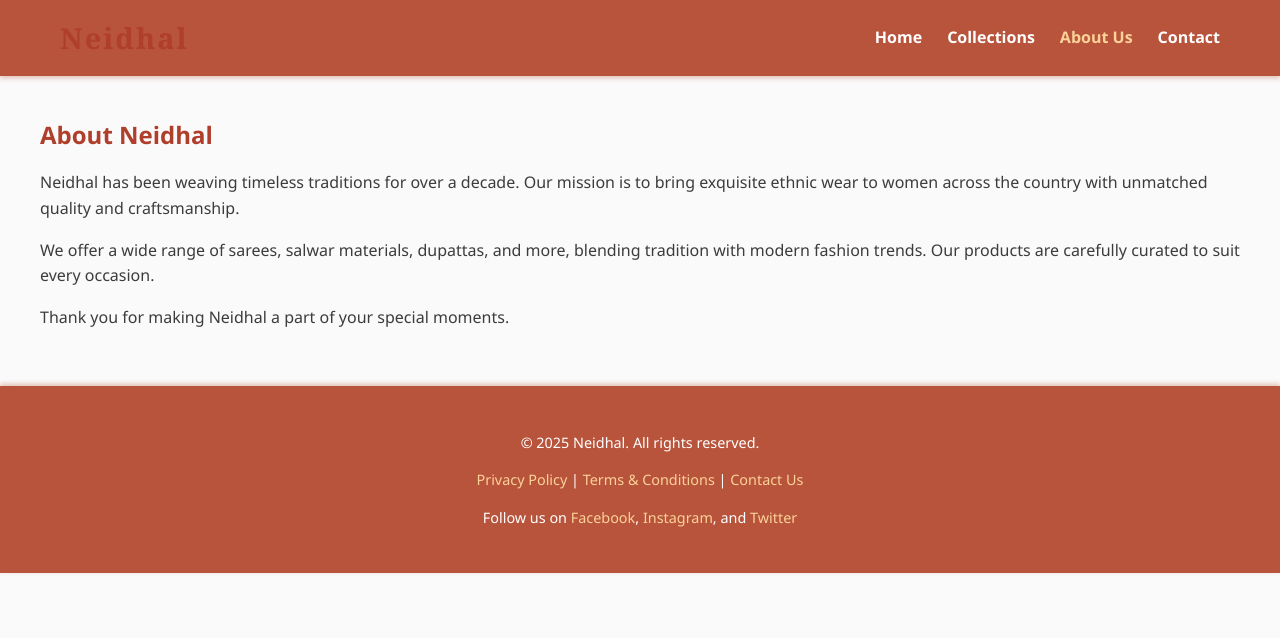
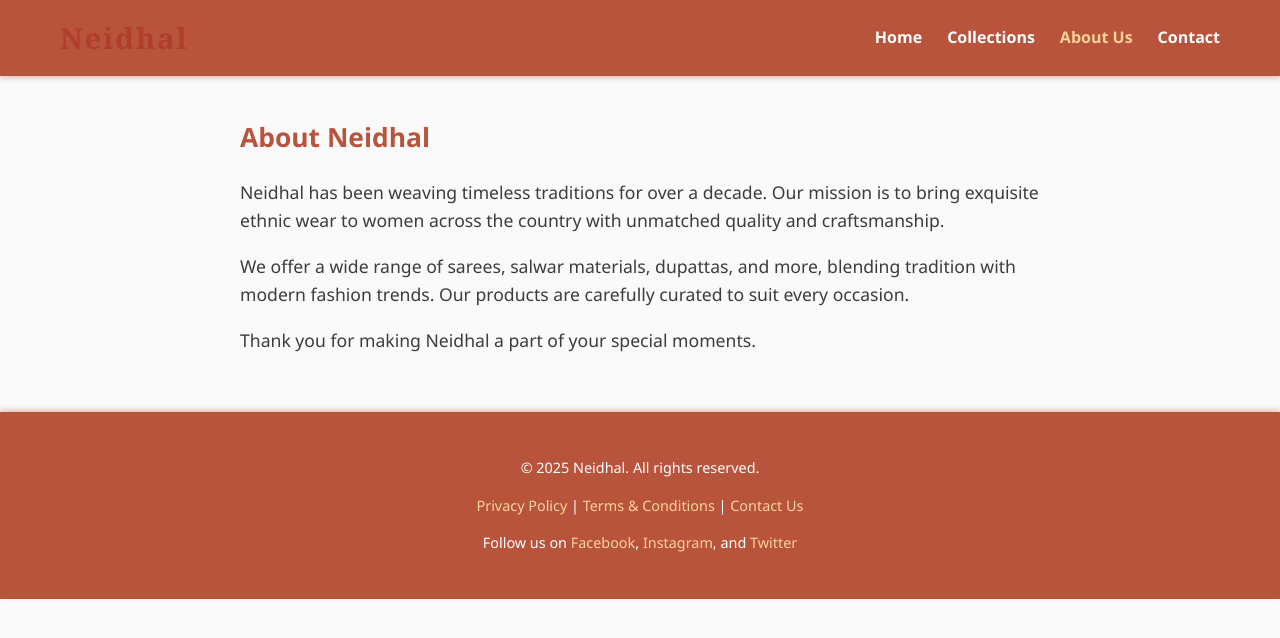
Before and after one commit to rajeshmine/NeidhalClone, a React (Vite) app: page /about in a window 1280 px wide. Shown: the top 638 px of the page. Built offline with nearby package versions, Linux system fonts and the light colour scheme.

Commit message:
Update index.css

```diff
--- a/src/index.css
+++ b/src/index.css
@@ -274,3 +274,15 @@ h1, h2, h3, h4, h5 {
     max-width: 100%;
   }
   }
+.about-page {
+  max-width: 800px;
+  margin: auto;
+  line-height: 1.6;
+  font-size: 1.1rem;
+  color: #3c3c3c;
+}
+
+.about-page h2 {
+  margin-bottom: 20px;
+  color: #b8543c;
+  }
```
